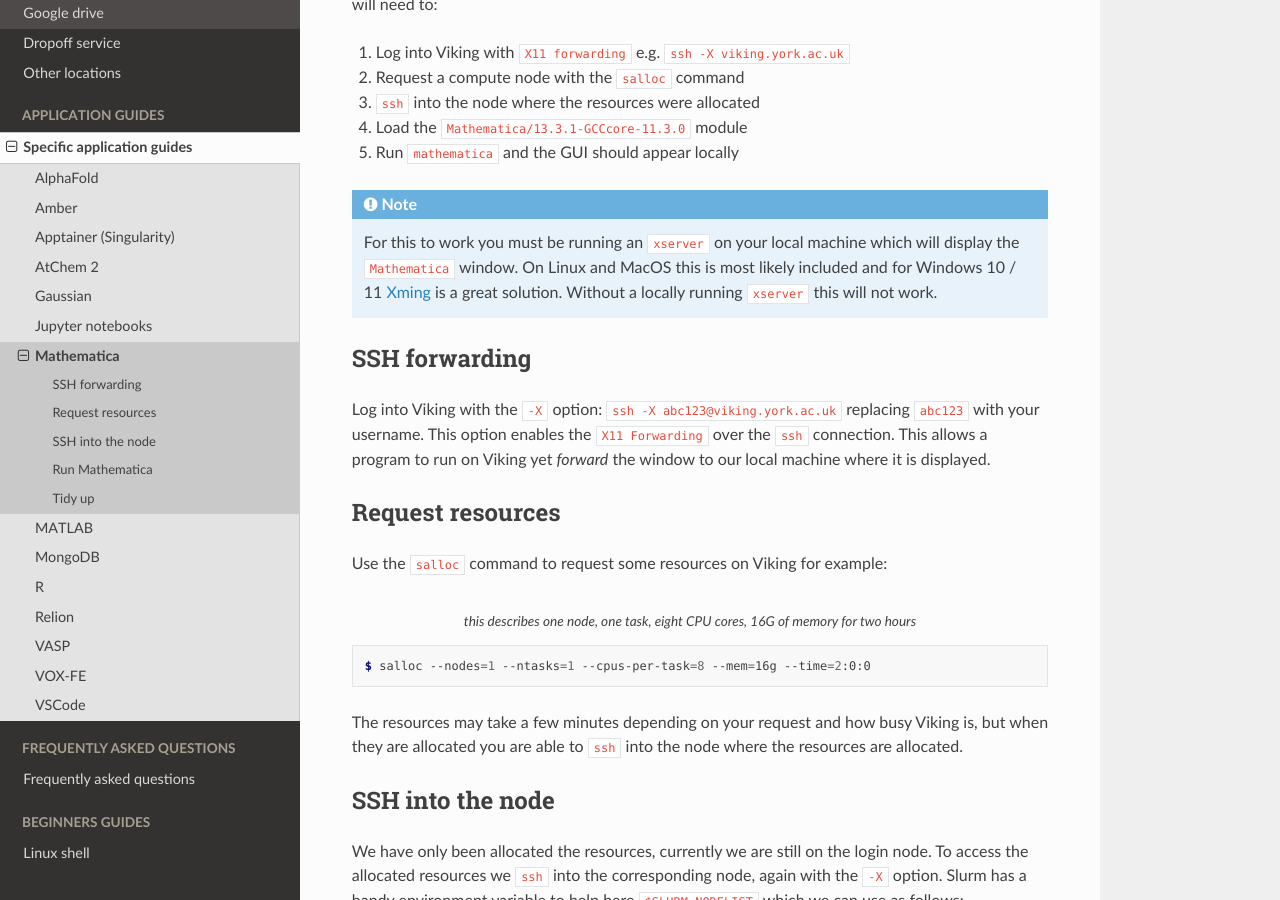
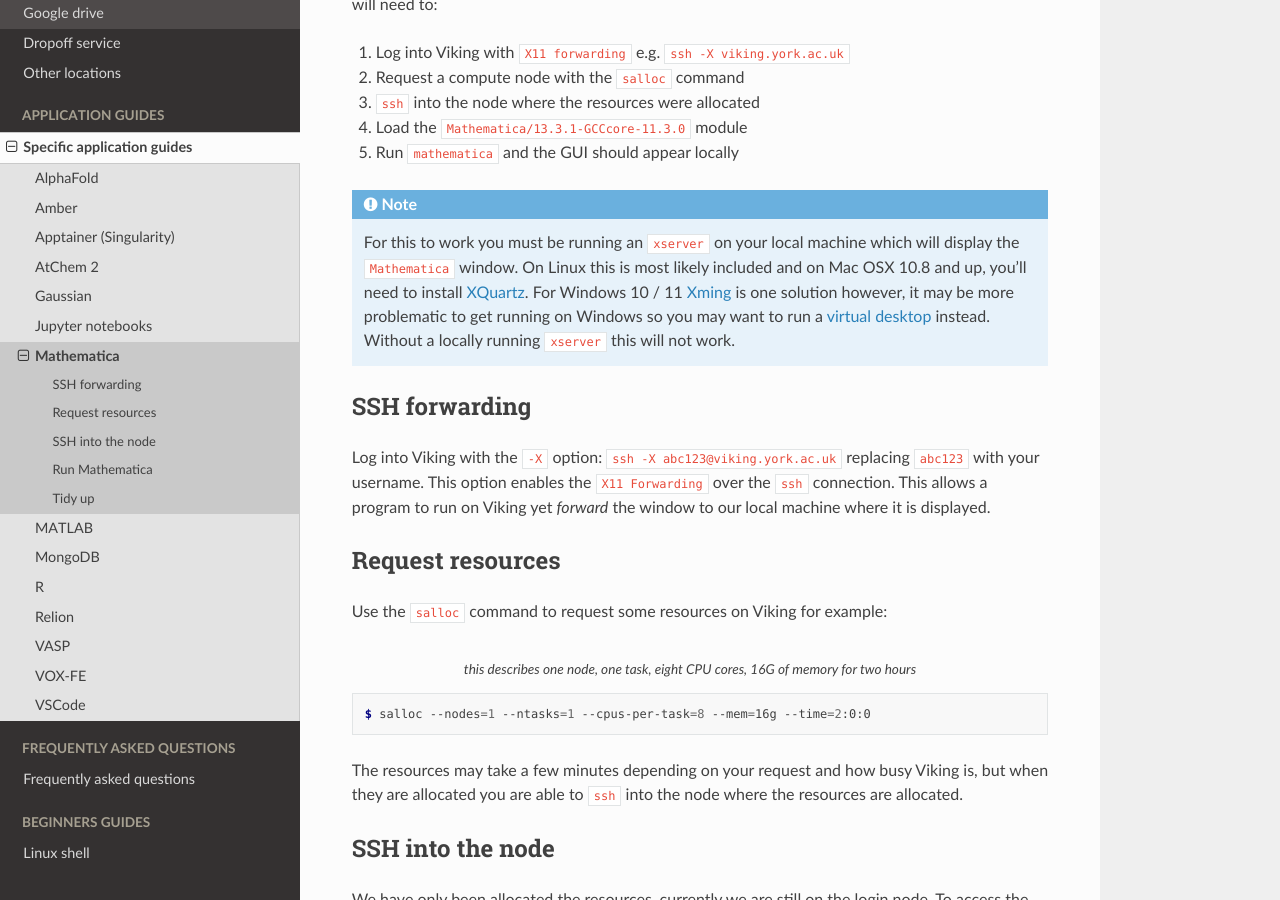
Before and after one commit to university-of-york/research-it-documentation, a Sphinx documentation site: the page built from docs/source/applications/mathematica.rst, in a window 1280 px wide and 900 px high, scrolled down 313 px. Built offline with Sphinx 7.4.7 and the Read the Docs theme 2.0.0, drawn with Linux system fonts in a browser that asks for light colours.

Commit message:
update mathematica page to add XQuartz for mac needed and Windows may want to use virtual desktop method

```diff
--- a/docs/source/applications/mathematica.rst
+++ b/docs/source/applications/mathematica.rst
@@ -14,7 +14,7 @@ As mentioned previously, when you first log into Viking you are logged into one
 
 .. note::
 
-    For this to work you must be running an ``xserver`` on your local machine which will display the ``Mathematica`` window. On Linux and MacOS this is most likely included and for Windows 10 / 11 `Xming <https://sourceforge.net/projects/xming/files/latest/download>`_ is a great solution. Without a locally running ``xserver`` this will not work.
+    For this to work you must be running an ``xserver`` on your local machine which will display the ``Mathematica`` window. On Linux this is most likely included and on Mac OSX 10.8 and up, you'll need to install `XQuartz <https://www.xquartz.org/>`_.  For Windows 10 / 11 `Xming <https://sourceforge.net/projects/xming/files/latest/download>`_ is one solution however, it may be more problematic to get running on Windows so you may want to run a :doc:`virtual desktop </using_viking/virtual_desktops>` instead. Without a locally running ``xserver`` this will not work.
 
 
 SSH forwarding
```
